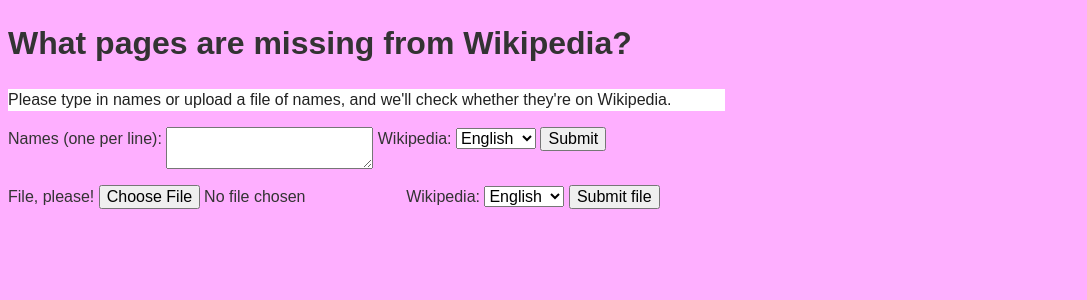
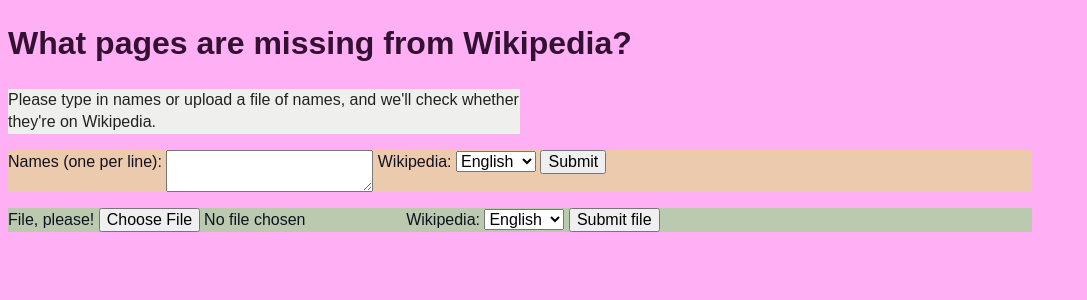
Before and after one commit to brainwane/missing-from-wikipedia, a Flask app: page /index in a window 1280 px wide. Shown: the top 300 px of the page, without its empty margins (0-1087 px from the left). Run offline with Flask 2, Linux system fonts and the light colour scheme.

Commit message:
more css tweaks

```diff
--- a/webapp/static/css/my.css
+++ b/webapp/static/css/my.css
@@ -11,15 +11,15 @@
 */
   width: 80%;
   line-height: 1.428571429;
-  color: #333333;
-  background-color: #feafff;
+  color: #331133;
+  background-color: #ffaff3;
 }
 
 button,
 input,
 select,
 textarea {
-  margin: 0;
+  margin: 10;
   font-family: inherit;
   font-size: 100%;
 }
@@ -64,18 +64,24 @@
 */
     }
 
+.instructions {
+background-color: #efefee;
+width: 50%;
+color: #222222;
+}
+
 #nametocheck {
 /*
 unique ID of a tag, such as form id or div id or in a headline
 */
+color: #111221;
+background-color: #eccaae;
     }
 
-.instructions {
-background-color: #ffffff;
-width: 70%;
-color: #222222;
-}
-
-.dataworkflow {
-
-}
+#fileofnames {
+/*
+unique ID of a tag, such as form id or div id or in a headline
+*/
+color: #111221;
+background-color: #bbcaae;
+    }
```
